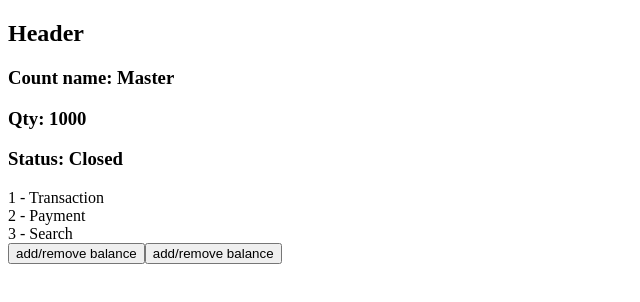
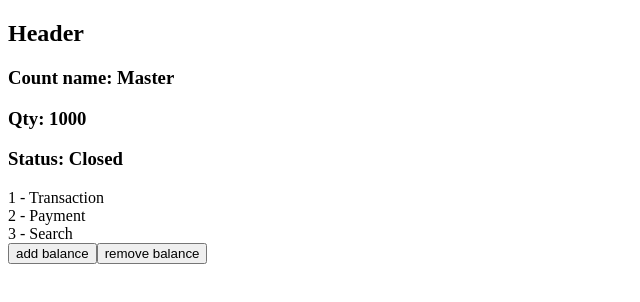
Before and after one commit to ivanurra/vue-cli-2, a Vue app: page / in a window 1280 px wide. Shown: the top 302 px of the page, without its empty margins (0-640 px from the left). Built offline with nearby package versions, Linux system fonts and the light colour scheme.

Commit message:
communication between components

```diff
--- a/src/components/BalanceAction.vue
+++ b/src/components/BalanceAction.vue
@@ -1,10 +1,12 @@
 <template>
-    <button>add/remove balance</button>
+    <button>{{ text }}</button>
 </template>
 
 <script>
 export default {
-
+    props: {
+        text: String,
+    },
 }
 </script>
 
--- a/src/components/Count.vue
+++ b/src/components/Count.vue
@@ -5,8 +5,8 @@
     <div v-for="(item, index) in services" :key="index">
         {{index + 1}} - {{ item }}
     </div>
-    <BalanceAction />
-    <BalanceAction />
+    <BalanceAction text="add balance"/>
+    <BalanceAction text="remove balance"/>
 </template>
 
 <script>
```
